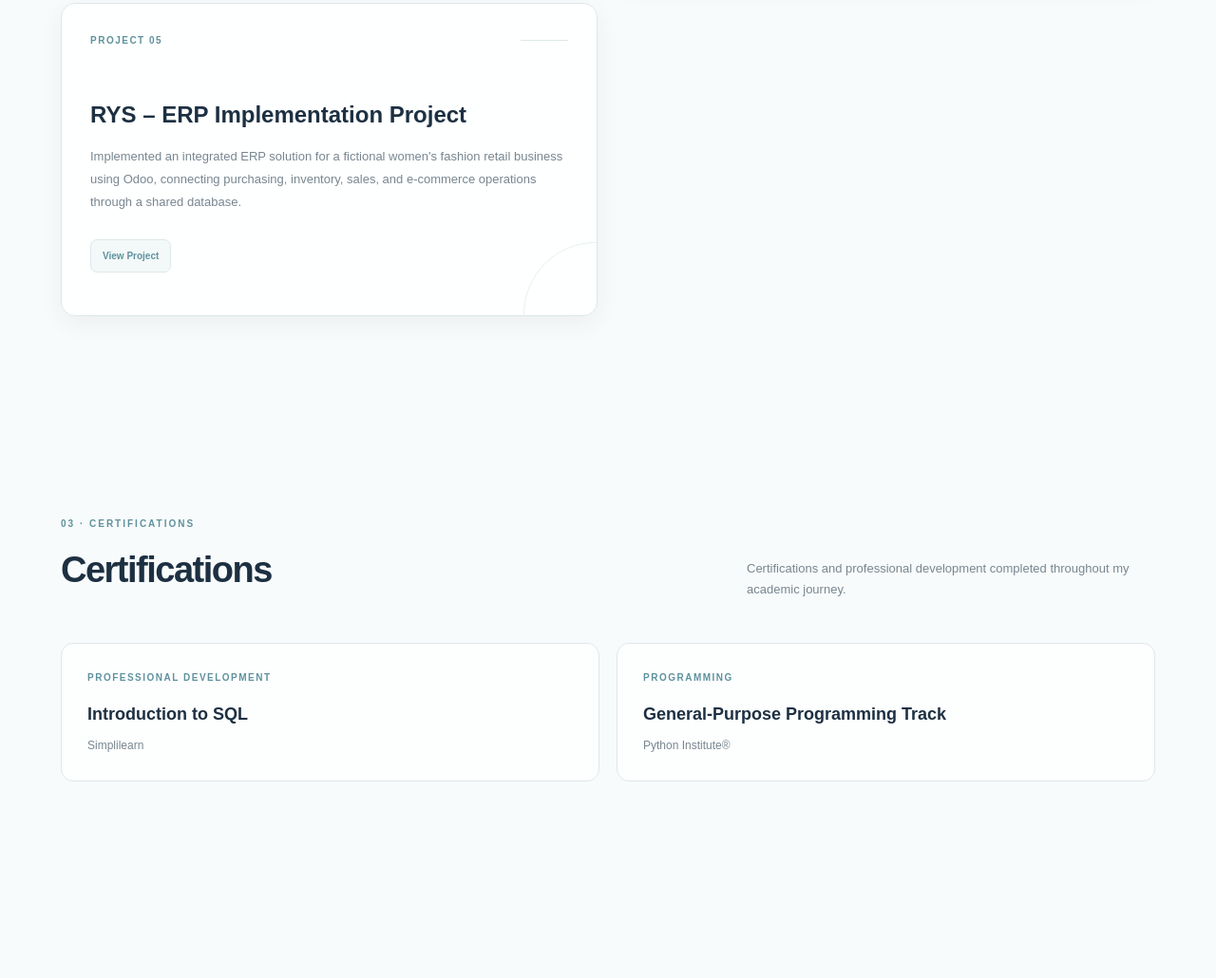
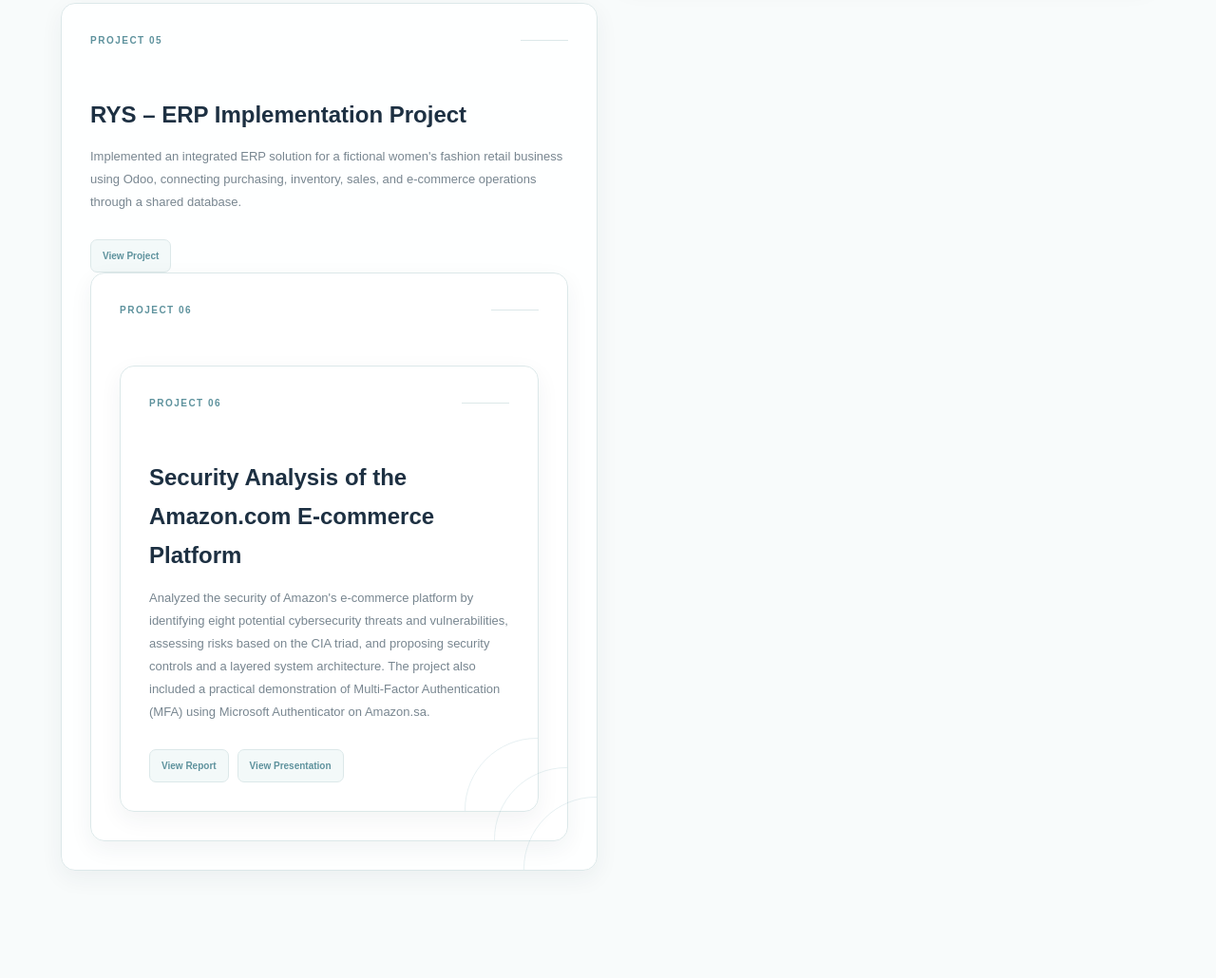
Before and after one commit to najlalsaif/najla-alsaif.github.io, a plain HTML site: page index.html in a window 1280 px wide. Shown: the part 2433-3463 px from the top of the page at 95% size. Drawn offline with Linux system fonts and the light colour scheme.

Commit message:
Update index.html

```diff
--- a/index.html
+++ b/index.html
@@ -1707,9 +1707,51 @@
     </a>
   </div>
 
-
-      </div>
-
+<article class="project-card">
+
+  <div class="project-top">
+    <span class="project-number">PROJECT 06</span>
+    <span class="project-line"></span>
+  </div>
+
+  <!-- PROJECT 06 -->
+
+<article class="project-card">
+
+  <div class="project-top">
+    <span class="project-number">PROJECT 06</span>
+    <span class="project-line"></span>
+  </div>
+
+  <h3>Security Analysis of the Amazon.com E-commerce Platform</h3>
+
+  <p>
+    Analyzed the security of Amazon's e-commerce platform by
+    identifying eight potential cybersecurity threats and
+    vulnerabilities, assessing risks based on the CIA triad,
+    and proposing security controls and a layered system
+    architecture. The project also included a practical
+    demonstration of Multi-Factor Authentication (MFA)
+    using Microsoft Authenticator on Amazon.sa.
+  </p>
+
+  <div class="project-links">
+
+    <a href="https://drive.google.com/file/d/17pNOXWXDB5vwYhZyJQNN9K_KOf9C_SBB/view?usp=drivesdk"
+       target="_blank"
+       class="project-link">
+      View Report
+    </a>
+
+    <a href="PASTE_PRESENTATION_LINK_HERE"
+       target="_blank"
+       class="project-link">
+      View Presentation
+    </a>
+
+  </div>
+
+</article>
     </div>
 
   </section>
```
